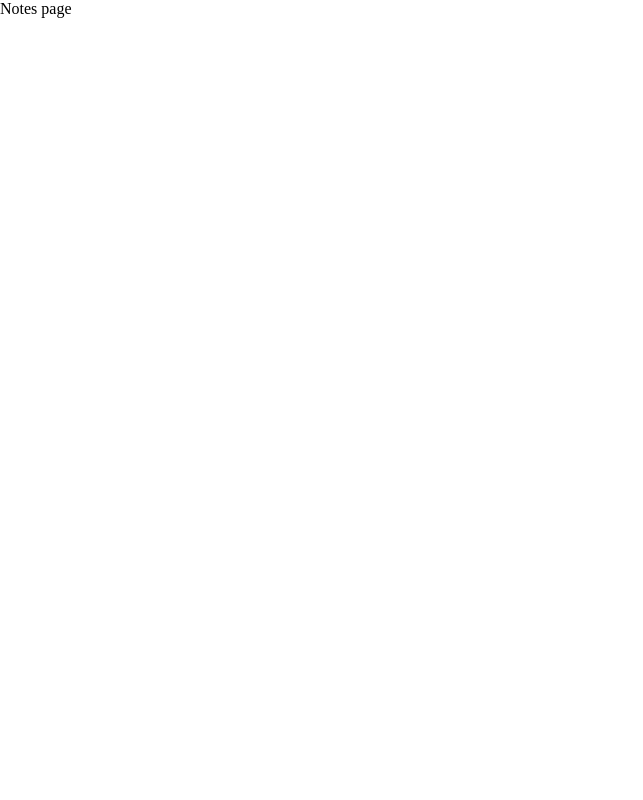
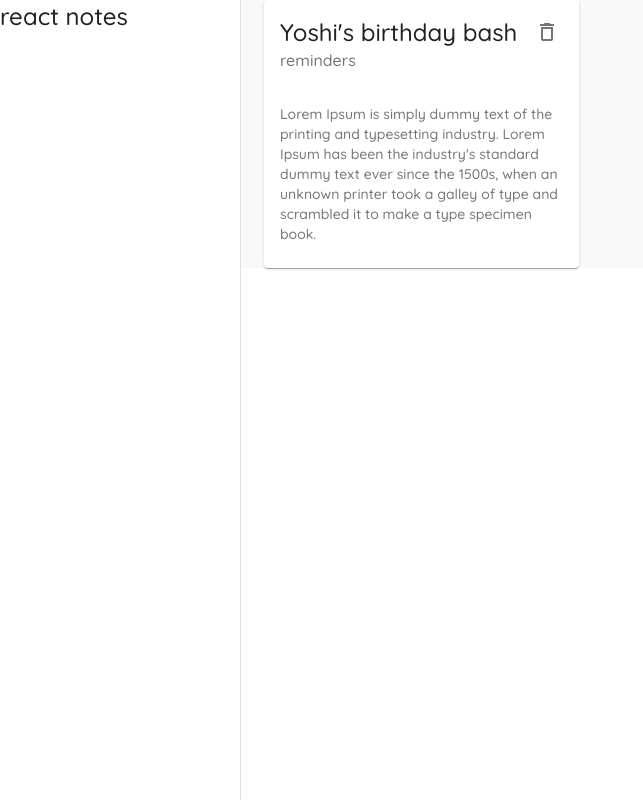
Before and after one commit to ramzimah/react-notesApp, a React (Create React App) app: page / in a window 1280 px wide. Shown: the whole page, without its empty margins (0-643 px from the left). Built offline with nearby package versions, Linux system fonts and the light colour scheme; data requests are answered from the project's data file.

Commit message:
created noteCard component

```diff
--- /dev/null
+++ b/data/db.json
@@ -0,0 +1,10 @@
+{
+  "notes": [
+    {
+      "title": "Yoshi's birthday bash",
+      "details": "Lorem Ipsum is simply dummy text of the printing and typesetting industry. Lorem Ipsum has been the industry's standard dummy text ever since the 1500s, when an unknown printer took a galley of type and scrambled it to make a type specimen book.",
+      "category": "reminders",
+      "id": 1
+    }
+  ]
+}
--- a/package.json
+++ b/package.json
@@ -8,6 +8,7 @@
     "@testing-library/jest-dom": "^5.11.9",
     "@testing-library/react": "^11.2.5",
     "@testing-library/user-event": "^12.7.1",
+    "json-server": "^0.16.3",
     "react": "^17.0.1",
     "react-dom": "^17.0.1",
     "react-router-dom": "^5.2.0",
--- a/src/App.js
+++ b/src/App.js
@@ -3,6 +3,7 @@ import Notes from "./pages/Notes";
 import Create from "./pages/Create";
 import { createMuiTheme, ThemeProvider } from "@material-ui/core";
 import { purple } from "@material-ui/core/colors";
+import Layout from "./components/Layout";
 const theme = createMuiTheme({
   palette: {
     primary: {
@@ -23,6 +24,7 @@ function App() {
   return (
     <ThemeProvider theme={theme}>
       <Router>
+        <Layout>
           <Switch>
             <Route exact path="/">
               <Notes />
@@ -31,6 +33,7 @@ function App() {
               <Create />
             </Route>
           </Switch>
+        </Layout>
       </Router>
     </ThemeProvider>
   );
--- /dev/null
+++ b/src/components/Layout.js
@@ -0,0 +1,41 @@
+import { makeStyles } from "@material-ui/core";
+import Drawer from "@material-ui/core/Drawer";
+import Typography from "@material-ui/core/Typography";
+const drawerWidth = 240;
+const useStyles = makeStyles({
+  page: {
+    background: "#f9f9f9",
+    width: "100%",
+  },
+  drawer: {
+    width: drawerWidth,
+  },
+  drawerPaper: {
+    width: drawerWidth,
+  },
+  root: {
+    display: "flex",
+  },
+});
+const Layout = ({ children }) => {
+  const classes = useStyles();
+  return (
+    <div className={classes.root}>
+      {/* app bar */}
+      {/* side drawer */}
+      <Drawer
+        className={classes.drawer}
+        variant="permanent"
+        anchor="left"
+        classes={{ paper: classes.drawerPaper }}
+      >
+        <div>
+          <Typography variant="h5"> react notes</Typography>
+        </div>
+      </Drawer>
+      <div className={classes.page}>{children}</div>
+    </div>
+  );
+};
+
+export default Layout;
--- /dev/null
+++ b/src/components/NoteCard.js
@@ -0,0 +1,35 @@
+import Card from "@material-ui/core/Card";
+import CardHeader from "@material-ui/core/CardHeader";
+import CardContent from "@material-ui/core/CardContent";
+import { IconButton, Typography } from "@material-ui/core";
+import { DeleteOutlined } from "@material-ui/icons";
+const NoteCard = ({ note, handleDelete }) => {
+  return (
+    <div>
+      {" "}
+      <Card elevation={1}>
+        <CardHeader
+          action={
+            <IconButton
+              onClick={() => {
+                handleDelete(note.id);
+              }}
+            >
+              <DeleteOutlined />
+            </IconButton>
+          }
+          title={note.title}
+          subheader={note.category}
+        />
+        <CardContent>
+          <Typography variant="body2" color="textSecondary">
+            {" "}
+            {note.details}
+          </Typography>
+        </CardContent>
+      </Card>
+    </div>
+  );
+};
+
+export default NoteCard;
--- a/src/pages/Create.js
+++ b/src/pages/Create.js
@@ -9,6 +9,7 @@ import Radio from "@material-ui/core/Radio";
 import RadioGroup from "@material-ui/core/RadioGroup";
 import FormControl from "@material-ui/core/FormControl";
 import FormLabel from "@material-ui/core/FormLabel";
+import { useHistory } from "react-router-dom";
 
 const useStyles = makeStyles({
   field: {
@@ -19,6 +20,7 @@ const useStyles = makeStyles({
 });
 export default function Create() {
   const classes = useStyles();
+  const history = useHistory();
   const [title, setTitle] = useState("");
   const [details, setDetails] = useState("");
   const [titleError, setTitleError] = useState(false);
@@ -35,7 +37,11 @@ export default function Create() {
       setDetailsError(true);
     }
     if (title && details) {
-      console.log(title, details);
+      fetch("http://localhost:8000/notes", {
+        method: "POST",
+        headers: { "Content-Type": "application/json" },
+        body: JSON.stringify({ title, details, category }),
+      }).then(() => history.push("/"));
     }
   };
   return (
--- a/src/pages/Notes.js
+++ b/src/pages/Notes.js
@@ -1,9 +1,32 @@
-import React from 'react'
+import React, { useEffect, useState } from "react";
+import Grid from "@material-ui/core/Grid";
+import Paper from "@material-ui/core/Paper";
+import { Container } from "@material-ui/core";
+import NoteCard from "../components/NoteCard";
+export default function Notes() {
+  const [notes, setNotes] = useState([]);
 
-export default function Notes() {
+  useEffect(() => {
+    fetch("http://localhost:8000/notes")
+      .then((res) => res.json())
+      .then((data) => setNotes(data));
+  }, []);
+  const handleDelete = async (id) => {
+    await fetch("http://localhost:8000/notes/" + id, {
+      method: "DELETE",
+    });
+    const newNotes = notes.filter((note) => note.id != id);
+    setNotes(newNotes);
+  };
   return (
-    <div>
-      Notes page
-    </div>
-  )
+    <Container>
+      <Grid container spacing={3}>
+        {notes.map((note) => (
+          <Grid item key={note.id} xs={12} md={6} lg={4}>
+            <NoteCard note={note} handleDelete={handleDelete} />
+          </Grid>
+        ))}
+      </Grid>
+    </Container>
+  );
 }
```
Also changed, not shown: 1 other file (tests, documents, lock files or other folders). Lines whose indentation alone changed are shown as unchanged.
